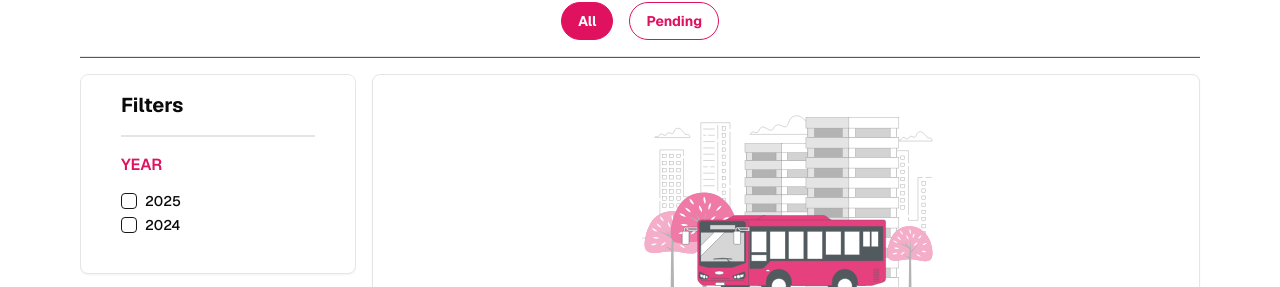
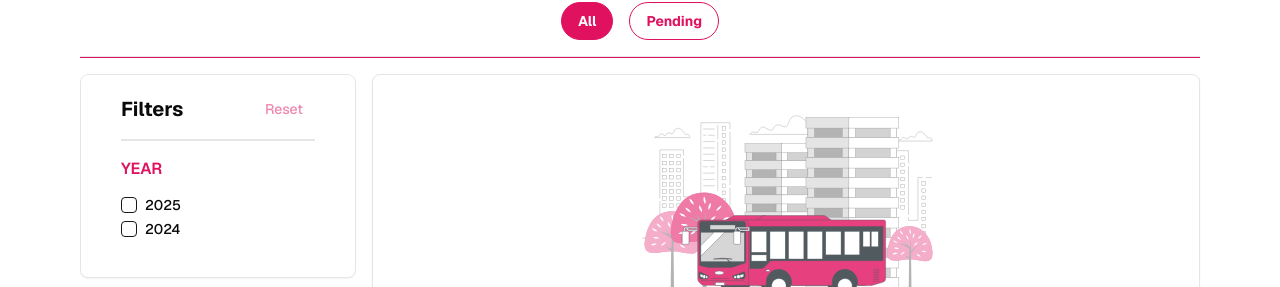
Before and after one commit to Mr-Rafiqul-Islam/ticketing-site, a Next.js app: page /my-booking in a window 1280 px wide. Shown: the part 186-473 px from the top of the page. Built offline with nearby package versions, Linux system fonts and the light colour scheme.

Commit message:
booking info page filter done

```diff
--- a/app/(website)/(pages)/my-booking/page.tsx
+++ b/app/(website)/(pages)/my-booking/page.tsx
@@ -1,14 +1,44 @@
 "use client";
+import { Button } from "@/components/ui/button";
 import { Card, CardContent } from "@/components/ui/card";
 import { Checkbox } from "@/components/ui/checkbox";
 import { Label } from "@/components/ui/label";
 import { cn } from "@/lib/utils";
 import Image from "next/image";
 import Link from "next/link";
-import React from "react";
+import React, { useState } from "react";
 
 const MyBooking = () => {
-  const [activeTab, setActiveTab] = React.useState("all");
+// for switching tabs
+  const [activeTab, setActiveTab] = useState("all");
+
+  const filterOptions = ["2025", "2024"];
+
+  const initialFilters = Object.fromEntries(
+    filterOptions.map((option) => [option, false])
+  );
+  // State to store selected filters
+  const [filters, setFilters] = useState(initialFilters);
+
+  // Check if any filter is selected
+  const isAnyFilterChecked = Object.values(filters).some((checked) => checked);
+
+  // Handle checkbox change
+  const handleCheckboxChange = (id: keyof typeof filters) => {
+    setFilters((prev) => ({
+      ...prev,
+      [id]: !prev[id],
+    }));
+  };
+
+  // Reset all filters
+  const handleReset = () => {
+    setFilters({
+      2025: false,
+      2024: false,
+    });
+  };
+
   return (
     <div className="container py-10">
       <h1 className="text-center text-primary-color text-4xl font-bold">
@@ -41,15 +71,37 @@ const MyBooking = () => {
         <aside className="w-full md:w-1/4 rounded-lg overflow-hidden">
           <Card className="p-4">
             <CardContent>
-              <h3 className="text-xl font-bold pb-4 border-b-2">Filters</h3>
+              <div className="flex justify-center items-center w-full pb-3 border-b-2">
+                <h3 className="text-xl font-bold w-full">Filters</h3>
+                <Button
+                  variant="outline"
+                  className="!border-0 !bg-transparent text-primary-color"
+                  size="sm"
+                  disabled={!isAnyFilterChecked}
+                  onClick={handleReset}
+                >
+                  Reset
+                </Button>
+              </div>
               <div className="flex flex-col gap-2 mt-4">
-            <h5 className="uppercase text-primary-color font-semibold mb-2">Year</h5>
-            <p className="flex gap-2 items-center">
-                <Checkbox  id="2025" className="data-[state=checked]:bg-primary-color data-[state=checked]:border-primary-color"/> <Label htmlFor="2025" className="cursor-pointer">2025</Label>
+                <h5 className="uppercase text-primary-color font-semibold mb-2">
+                  Year
+                </h5>
+                {filterOptions.map((year) => (
+                  <p key={year} className="flex gap-2 items-center">
+                    <Checkbox
+                      id={year}
+                      checked={filters[year as keyof typeof filters]}
+                      onCheckedChange={() =>
+                        handleCheckboxChange(year as keyof typeof filters)
+                      }
+                      className="data-[state=checked]:bg-primary-color data-[state=checked]:border-primary-color"
+                    />
+                    <Label htmlFor={year} className="cursor-pointer capitalize">
+                      {year.replace(/([A-Z])/g, " $1").trim()}
+                    </Label>
                   </p>
-            <p className="flex gap-2 items-center">
-                <Checkbox id="2024" className="data-[state=checked]:bg-primary-color data-[state=checked]:border-primary-color"/><Label htmlFor="2024" className="cursor-pointer">2024</Label>
-            </p>
+                ))}
               </div>
             </CardContent>
           </Card>
@@ -57,8 +109,8 @@ const MyBooking = () => {
         <div className="w-full md:w-3/4">
           <Card className="p-4 rounded-lg">
             <CardContent>
-              {
-                activeTab === "all" ? (<div className="all">
+              {activeTab === "all" ? (
+                <div className="all">
                   <Image
                     src="/city bus-bro.svg"
                     alt="bus"
@@ -77,8 +129,9 @@ const MyBooking = () => {
                       Search
                     </button>
                   </Link>
-              </div>)
-              :(<div className="pending">
+                </div>
+              ) : (
+                <div className="pending">
                   <Image
                     src="/city bus-bro.svg"
                     alt="bus"
@@ -90,14 +143,16 @@ const MyBooking = () => {
                     You don't have any bookings waiting to happen
                   </h3>
                   <p className="text-center text-gray-600">
-                  But it's never too late to book your next comfortable and easy journey!
+                    But it's never too late to book your next comfortable and
+                    easy journey!
                   </p>
                   <Link href="/" className="flex justify-center">
                     <button className="mt-4 bg-primary-color text-xl text-white py-2 px-6 rounded-full hover:shadow-lg hover:shadow-[#E0115F] transition-all duration-300">
                       Search
                     </button>
                   </Link>
-              </div>)}
+                </div>
+              )}
             </CardContent>
           </Card>
         </div>
--- a/components/search/FilterBtn.tsx
+++ b/components/search/FilterBtn.tsx
@@ -7,9 +7,6 @@ import {
   SheetTitle,
   SheetTrigger,
 } from "@/components/ui/sheet";
-import { Checkbox } from "../ui/checkbox";
-import { Label } from "../ui/label";
-import { Button } from "../ui/button";
 import FilterSidebar from "./FilterSidebar";
 function FilterBtn() {
   return (
@@ -24,7 +21,6 @@ function FilterBtn() {
           <SheetHeader>
             <SheetTitle>
                 <p className="text-sm my-3 text-gray-800">Select Your Filter Options</p>
-
             </SheetTitle>
           </SheetHeader>
           <FilterSidebar className="block lg:hidden w-full bg-transparent shadow-none"/>
```
Lines whose indentation alone changed are shown as unchanged.
